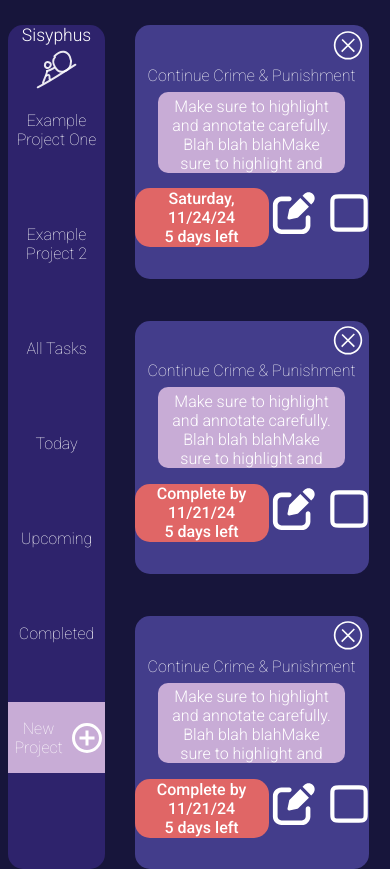
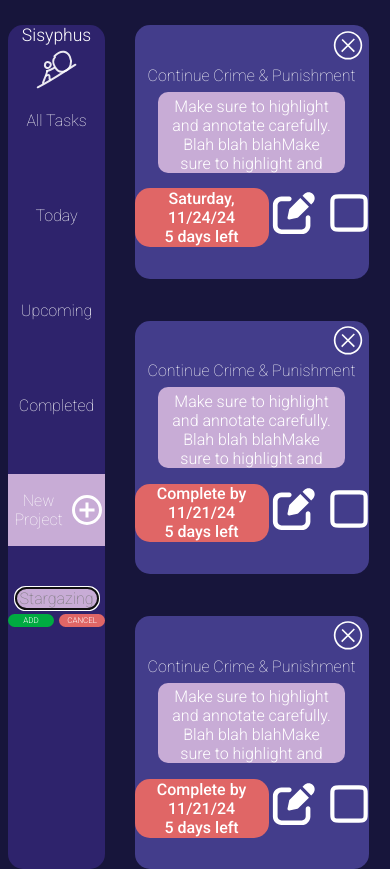
Before and after one commit to eris6/todo-list, a website built with webpack: page src/template.html in a window 390 px wide. Both pictures are taken after a click on the element "New Project". Built offline with nearby package versions, Linux system fonts and the light colour scheme.

Commit message:
Create add new project functionality

```diff
--- a/src/index.js
+++ b/src/index.js
@@ -32,21 +32,20 @@ function getDate(month, date, year){
 }
 
 
-const exampleProjectOne = project("Example Project One");
+// const exampleProjectOne = project("Example Project One");
 
-const exampleToDoOne = toDo("Read Up to Pg. 56 of Crime & Punishment", "Make sure to highlight", currentDate, "HIGH");
-const exampleToDoTwo = toDo("Read Up to Pg. 107 of Crime & Punishment", "Annotate closely", currentDate, "MEDIUM");
+// const exampleToDoOne = toDo("Read Up to Pg. 56 of Crime & Punishment", "Make sure to highlight", currentDate, "HIGH");
+// const exampleToDoTwo = toDo("Read Up to Pg. 107 of Crime & Punishment", "Annotate closely", currentDate, "MEDIUM");
 
-exampleProjectOne.addToDo(exampleToDoOne);
+// exampleProjectOne.addToDo(exampleToDoOne);
 
-exampleToDoOne.dueDate = getDate(11, 24, 2024);
+// exampleToDoOne.dueDate = getDate(11, 24, 2024);
 
-const exampleProjectTwo = project("Example Project 2");
-exampleProjectTwo.addToDo(exampleToDoTwo);
+// const exampleProjectTwo = project("Example Project 2");
+// exampleProjectTwo.addToDo(exampleToDoTwo);
 
-
-manager.addProject(exampleProjectOne);
-manager.addProject(exampleProjectTwo);
+// manager.addProject(exampleProjectOne);
+// manager.addProject(exampleProjectTwo);
 manager.addProject(allTasks);
 manager.addProject(todayProject);
 manager.addProject(upcomingProjects);
--- a/src/interface.js
+++ b/src/interface.js
@@ -1,9 +1,28 @@
 import { projectList } from "./index.js";
+import { project } from "./project.js";
 import plusButtonPath from "./icons/plus-circle-outline.svg";
-
+import sisyphusPath from "./icons/sisyphus.svg"
 
 export function generateProjects(){
     const projectDom = document.querySelector("#projects");
+
+    const header = document.createElement('div');
+    header.id = 'header';
+
+    const headerName = document.createElement('div');
+    headerName.className = 'header-name';
+    headerName.textContent = 'Sisyphus';
+
+    const logo = document.createElement('img');
+    logo.src = sisyphusPath;
+    logo.alt = 'A stick drawing of Sisyphus rolling up his boulder, always in constant agony as he realizes the futility of living';
+    logo.className = 'sisyphus-logo';
+
+    header.appendChild(headerName);
+    header.appendChild(logo);
+
+    projectDom.appendChild(header);
+
 
     for (let i = 0; i < projectList.length; i++){
     const projectHeader = document.createElement("div");
@@ -14,7 +33,6 @@ export function generateProjects(){
     projectHeader.addEventListener('click', () =>{
         console.log(projectList[i].name);
         projectList[i].printToDoItems();
-        console.log('booba');
     })
     }
 
@@ -32,8 +50,69 @@ export function generateProjects(){
     addProject.appendChild(plusButton);
     projectDom.appendChild(addProject);
 
+
+    const newProjectName = document.createElement("div");
+    newProjectName.classList.add("new-project-name");
+    const projectInput = document.createElement("input");
+    projectInput.classList.add("project-input");
+    projectInput.type="text";
+    projectInput.placeholder="Stargazing";
+
+    newProjectName.appendChild(projectInput);
+
+
+    const newProjecConfirm = document.createElement("div");
+    newProjecConfirm.classList.add("new-project-confirm");
+
+    const confirmProject = document.createElement("div");
+    confirmProject.classList.add("confirm-project");
+    confirmProject.textContent="ADD";
+
+
+
+    const cancelProject = document.createElement("div");
+    cancelProject.textContent="CANCEL";
+    cancelProject.classList.add("cancel-project");
+
+
     addProject.addEventListener('click', () =>{
         console.log("New Project Clicked !!");
+        projectDom.appendChild(newProjectName);
+        projectDom.appendChild(newProjecConfirm);
+
+        newProjecConfirm.appendChild(confirmProject);
+        newProjecConfirm.appendChild(cancelProject);
+        projectInput.focus();
     })
 
+    cancelProject.addEventListener('click', () =>{
+        console.log("cancel clciked");
+
+        projectDom.removeChild(newProjectName);
+        projectDom.removeChild(newProjecConfirm);
+
+        newProjecConfirm.removeChild(confirmProject);
+        newProjecConfirm.removeChild(cancelProject);
+    })
+
+    confirmProject.addEventListener('click', () =>{
+        console.log("Add project clicked!!!");
+        projectDom.innerHTML = "";
+
+        if (projectInput.value !== ""){
+            const addedProject = project(projectInput.value);
+            projectList.push(addedProject);
+
+            for (let i = 0; i < projectList.length; i++){
+                console.log(projectList[i].name);
+
+            }
+        }
+
+
+        generateProjects();
+    })
+
+
+
 }
--- a/src/styles.css
+++ b/src/styles.css
@@ -7,6 +7,7 @@
   --active-color: #C8ACD6;
   --item-color: #433D8B;
   --red-color: #e06666ff;
+  --green-color: #00ab41;
 }
 
 body {
@@ -40,7 +41,8 @@ body {
 
   }
 
-  .project-head, .header-name, .add-project, .task-item-title, .priority-button, #add-task-button{
+  .project-head, .header-name, .add-project, .task-item-title, .priority-button, #add-task-button
+  ,.new-project-confirm, .project-input{
     font-family: "Roboto", sans-serif;
     font-weight: 100;
     color: white;
@@ -59,6 +61,46 @@ body {
     justify-content: space-around;
     align-items: center;
   }
+
+  .new-project-confirm{
+    font-weight: 300;
+    display: grid;
+    grid-template-columns: 1fr 1fr;
+    gap: 5%;
+    font-size: clamp(0.5rem, 2vw, 2rem);
+    margin-bottom: 10%;
+  }
+
+  .new-project-name{
+    display: flex;
+    justify-content: center;
+    align-items: center;
+  }
+
+  .project-input{
+    width: 80%;
+    margin-bottom: 5%;
+    background-color: var(--active-color);
+    border: none;
+    border-radius: 15px;
+    font-size: clamp(1rem, 2.5vw, 2rem);
+  }
+
+  .confirm-project{
+    background-color: var(--green-color);
+    padding: 5%;
+    border-radius: 15px;
+  }
+
+  .cancel-project{
+    background-color: var(--red-color);
+    padding: 5%;
+    border-radius: 15px;
+  }
+
+  .confirm-project:hover{cursor: pointer;}
+  .cancel-project:hover{cursor: pointer;}
+
 
   .add-project:hover{
     cursor: pointer;
--- a/src/template.html
+++ b/src/template.html
@@ -8,12 +8,10 @@
 <body>
     <div id="container">
         <div id="projects">
-            <div id="header">
-                <div class="header-name">Sisyphus</div>
-                <img src="./icons/sisyphus.svg" alt="A stick drawing of Sisyphus rolling up his boulder, always in constant agony as he realizes the futility of living" class="sisyphus-logo">
-            </div>
 
             <div id="add-project"></div>
+
+
         </div>
         <div id="tasks">
             <div class="task-item">
@@ -122,7 +120,10 @@
             <div class="add-task">
                 <div id="add-task-button">New Task</div>
                 <img src="icons/plus-circle-outline.svg" alt="icon of a plus button inside a circle" height="50px" width="auto">
+
             </div>
+
+
         </div>
 
     </div>
```
